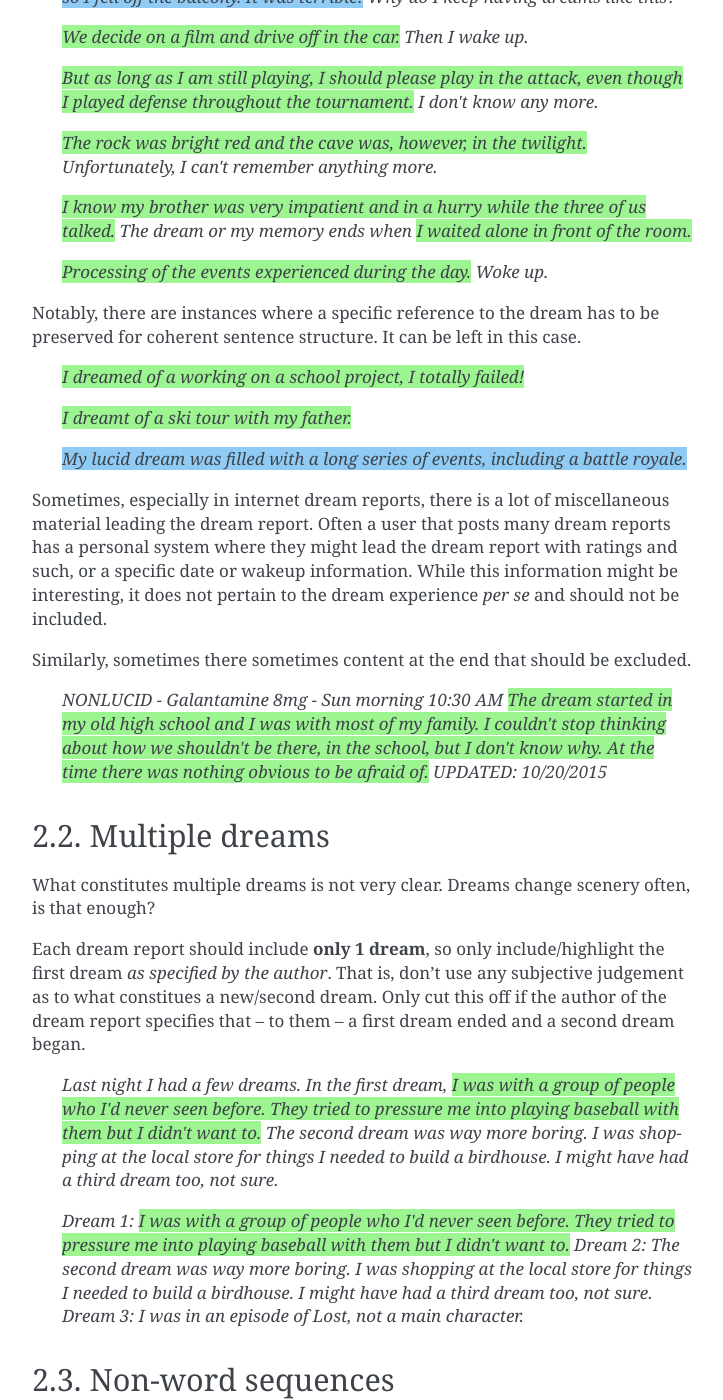
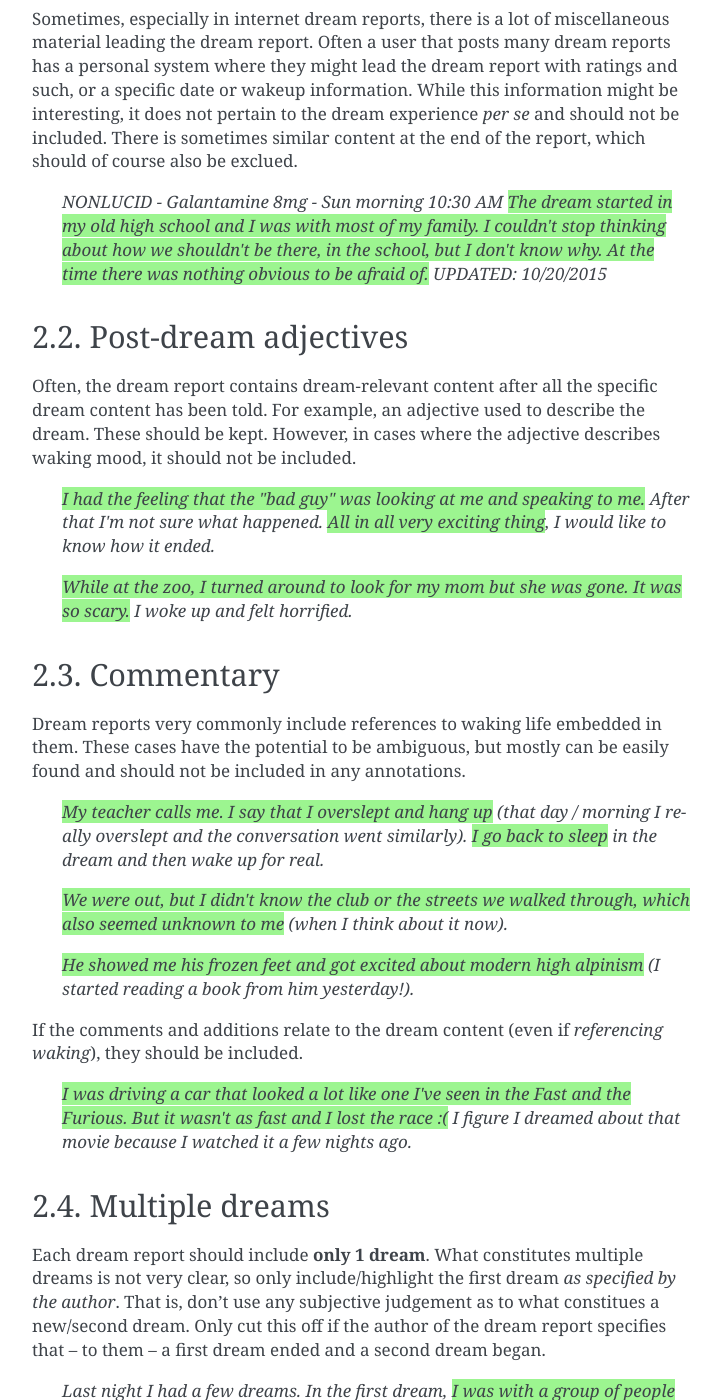
Before and after one commit to remrama/DREaM, a Sphinx documentation site: the page built from docs/source/annotation.rst, in a window 1280 px wide and 1400 px high, scrolled down 1339 px. Shown: the whole window, without its empty margins (388-1111 px from the left). Built offline with Sphinx 7.4.7, drawn with Linux system fonts in a browser that asks for light colours; some of the changed text lies outside the part shown.

Commit message:
more testing

```diff
--- a/docs/source/annotation.rst
+++ b/docs/source/annotation.rst
@@ -1,17 +1,7 @@
 Annotation rules
 ================
 
-The ultimate goal is to highlight any text that refers to dream content, and leave the rest unmarked. Dream content *in this context* refers to any mental activity (or description thereof) that occured during sleep.
-
-.. note::
-
-   All example dream reports in this manual will be indented and italiced as above. Any dream content that should be included in the annotation will be highlighted.
-
-   .. raw:: html
-
-      <p>Dream reports will be highlighted/annotated with 2 colors: Non-lucid dream content will be highlighted in <span class="nonlucid">this color</span>. Lucid dream content will be highlighted in <span class="lucid">this color</span>.</p>
-
-In most cases, the non-dream or excess content is at the beginning and end of the dream report. Thus, it is common to highlight a large "middle chunk" of the dream report to denote all the dream content.
+The ultimate goal is to highlight any text that refers to dream content, and leave the rest unmarked. Dream content *in this context* refers to any mental activity that occurred during sleep, including content that is descriptive of the experience.
 
 For example
 
@@ -19,18 +9,22 @@ For example
 
    <blockquote>
    <em>
-   <p>Last night I had another work dream. <span class="nonlucid">I was serving tables at the restaurant I work at but couldn't keep up with all the customer demands.</span> This probably relates to the large amount of stress I've been under from certain life circumstances.</p>
+   <p>Last night I had another work dream. <span class="nonlucid">I was serving tables at the restaurant I work at but couldn't keep up with all the customer demands</span> (this actually happened at work a few days ago). <span class="nonlucid">Eventually I got so frustrated that I quit on the spot! I felt so relieved</span>, then I woke up.</p>
    </em>
    </blockquote>
 
 
+.. raw:: html
 
-In most cases, *non-dream content* appears at the beginning and end (3.2) of the report. But there are also passages like this within the report (3.3). In some cases, some reports even turn out to be devoid of dream content; these reports then have to be completely deleted (3.4). The modification of reports is not without problems, since the difference between whether the passage in question relates to the dream content is often not clear from the semantic content of the report. Therefore problematic examples are discussed in a further section (3.5).
+   <p>Dream reports will be highlighted/annotated with 2 colors: Non-lucid dream content will be highlighted in <span class="nonlucid">this color</span>. Lucid dream content will be highlighted in <span class="lucid">this color</span>.</p>
 
 
+.. centered::
+   Specific cases are mentioned with examples below.
 
-Intro/outro content
--------------------
+
+Intro/outro excess
+------------------
 
 Intro statements such as "I dreamt that ..." are **not included in the report**. Outro statements such as "... and then I woke up" are **not included in the report**.
 
@@ -44,8 +38,6 @@ Intro statements such as "I dreamt that ..." are **not included in the report**.
 
    <p>I can only remember that <span class="nonlucid">I was standing in a place talking to people.</span></p>
 
-   <p>Forward dream. <span class="nonlucid">Already dreamed of what I could experience the next day.</span></p>
-
    <p>Last night I had a lucid dream that felt so real. <span class="nonlucid">At first, I was hanging with my friends. Then I thought about how weird it was that my friend didn't look the same as they usually do,</span> <span class="lucid">and realized that I must be dreaming! I thought about what I should do in my dream and decided to fly.</span> This was my first lucid dream in a long time and I was pretty excited about it.</p>
 
    <p>I had a lucid dream in which <span class="lucid">I tried to fly out of my bedroom but couldn't, and so I fell off the balcony. It was terrible!</span> Why do I keep having dreams like this?</p>
@@ -57,8 +49,6 @@ Intro statements such as "I dreamt that ..." are **not included in the report**.
    <p><span class="nonlucid">The rock was bright red and the cave was, however, in the twilight.</span> Unfortunately, I can't remember anything more.</p>
 
    <p><span class="nonlucid">I know my brother was very impatient and in a hurry while the three of us talked.</span> The dream or my memory ends when <span class="nonlucid">I waited alone in front of the room.</span></p>
-
-   <p><span class="nonlucid">Processing of the events experienced during the day.</span> Woke up.</p>
 
    </em>
    </blockquote>
@@ -74,16 +64,11 @@ Notably, there are instances where a specific reference to the dream has to be p
    <p><span class="nonlucid">I dreamed of a working on a school project, I totally failed!</span></p>
 
    <p><span class="nonlucid">I dreamt of a ski tour with my father.</span></p>
-
-   <p><span class="lucid">My lucid dream was filled with a long series of events, including a battle royale.</span></p>
    </em>
    </blockquote>
 
 
-Sometimes, especially in internet dream reports, there is a lot of miscellaneous material leading the dream report. Often a user that posts many dream reports has a personal system where they might lead the dream report with ratings and such, or a specific date or wakeup information. While this information might be interesting, it does not pertain to the dream experience *per se* and should not be included.
-
-Similarly, sometimes there sometimes content at the end that should be excluded.
-
+Sometimes, especially in internet dream reports, there is a lot of miscellaneous material leading the dream report. Often a user that posts many dream reports has a personal system where they might lead the dream report with ratings and such, or a specific date or wakeup information. While this information might be interesting, it does not pertain to the dream experience *per se* and should not be included. There is sometimes similar content at the end of the report, which should of course also be exclued.
 
 .. raw:: html
 
@@ -94,13 +79,54 @@ Similarly, sometimes there sometimes content at the end that should be excluded.
    </blockquote>
 
 
+Post-dream adjectives
+---------------------
+
+Often, the dream report contains dream-relevant content after all the specific dream content has been told. For example, an adjective used to describe the dream. These should be kept. However, in cases where the adjective describes waking mood, it should not be included.
+
+.. raw:: html
+
+   <blockquote>
+   <em>
+   <p><span class="nonlucid">I had the feeling that the "bad guy" was looking at me and speaking to me.</span> After that I'm not sure what happened. <span class="nonlucid">All in all very exciting thing</span>, I would like to know how it ended.</p>
+
+   <p><span class="nonlucid">While at the zoo, I turned around to look for my mom but she was gone. It was so scary.</span> I woke up and felt horrified.</p>
+   </em>
+   </blockquote>
+
+
+
+Commentary
+----------
+
+Dream reports very commonly include references to waking life embedded in them. These cases have the potential to be ambiguous, but mostly can be easily found and should not be included in any annotations.
+
+.. raw:: html
+
+   <blockquote>
+   <em>
+   <p><span class="nonlucid">My teacher calls me. I say that I overslept and hang up</span> (that day / morning I really overslept and the conversation went similarly). <span class="nonlucid">I go back to sleep</span> in the dream and then wake up for real.</p>
+   <p><span class="nonlucid">We were out, but I didn't know the club or the streets we walked through, which also seemed unknown to me</span> (when I think about it now).</p>
+   <p><span class="nonlucid">He showed me his frozen feet and got excited about modern high alpinism</span> (I started reading a book from him yesterday!).</p>
+   </em>
+   </blockquote>
+
+If the comments and additions relate to the dream content (even if *referencing waking*), they should be included.
+
+.. raw:: html
+
+   <blockquote>
+   <em>
+   <p><span class="nonlucid">I was driving a car that looked a lot like one I've seen in the Fast and the Furious. But it wasn't as fast and I lost the race :(</span> I figure I dreamed about that movie because I watched it a few nights ago.</p>
+   </em>
+   </blockquote>
+
+
 
 Multiple dreams
 ---------------
 
-What constitutes multiple dreams is not very clear. Dreams change scenery often, is that enough?
-
-Each dream report should include **only 1 dream**, so only include/highlight the first dream *as specified by the author*. That is, don't use any subjective judgement as to what constitues a new/second dream. Only cut this off if the author of the dream report specifies that – to them – a first dream ended and a second dream began.
+Each dream report should include **only 1 dream**. What constitutes multiple dreams is not very clear, so only include/highlight the first dream *as specified by the author*. That is, don't use any subjective judgement as to what constitues a new/second dream. Only cut this off if the author of the dream report specifies that – to them – a first dream ended and a second dream began.
 
 .. raw:: html
 
@@ -113,28 +139,17 @@ Each dream report should include **only 1 dream**, so only include/highlight the
    </blockquote>
 
 
-
-
 Non-word sequences
 ------------------
 
-It's common to use a non-word sequence of characters, like emojis, for expression. These should be included in the highlighted dream content.
+Expressive non-word character sequences, like emojis, should be included. If the character sequence is otherwise arbitrary and not related to dream content, do not include.
 
 .. raw:: html
 
    <blockquote>
    <em>
    <p>I just woke up. In my most recent dream <span class="nonlucid">I didn't stop running until I ran into a forest that had no trail. I couldn't figure out where to go so I just started wading through bushes in a random direction :/</span></p>
-   </em>
-   </blockquote>
 
-
-If the character sequence is otherwise arbitrary and not related to dream content, do not include.
-
-.. raw:: html
-
-   <blockquote>
-   <em>
    <p>So much happened in my dream! <span class="nonlucid">I was walking on a mountain and then I started to get frightened.</span> ----------------------- <span class="nonlucid">I didn't care about the fear, and decided to continue on.</span></p>
    </em>
    </blockquote>
@@ -144,7 +159,7 @@ If the character sequence is otherwise arbitrary and not related to dream conten
 Incomplete content
 ------------------
 
-Sometimes there are very short reports that have no real discernible content, only a vague statement of what happened. This should not be included/annotated.
+Sometimes there are very short reports that have no real discernible content, only a vague statement of what happened. These should not be included/annotated.
 
 .. raw:: html
 
@@ -153,54 +168,10 @@ Sometimes there are very short reports that have no real discernible content, on
    <p>I had a memory only in the morning when I woke up, then forgot it.</p>
    <p>It was entire night of chase dreams. Anxiety dreams.</p>
    <p>I had a precognitive dream. I dreamt of what I would experience the next day.</p>
+   <p>Processing of the events experienced during the day. Woke up.</p>
    </em>
    </blockquote>
 
-
-Commentary
-----------
-
-Dream reports very commonly include references to waking life embedded in them. These cases have the potential to be ambiguous, but mostly can be easily found and should not be included in any annotations.
-
-.. raw:: html
-
-   <blockquote>
-   <em>
-   <p><span class="nonlucid">My teach calls me. I say that I overslept and hang up</span> (that day / morning I really overslept and the conversation went similarly). <span class="nonlucid">I go back to sleep</span> in the dream and then wake up for real.</p>
-   <p><span class="nonlucid">Although I didn't know the disco and the streets we walked through, which also seemed unknown to me</span> (when I think about it now).</p>
-   <p><span class="nonlucid">He showed me his frozen feet and got excited about modern high alpinism</span> (I started reading a book from him yesterday!).</p>
-   </em>
-   </blockquote>
-
-If the comments and additions relate to the dream content (even if *referencing waking*) should be retained.
-
-.. raw:: html
-
-   <blockquote>
-   <em>
-   <p><span class="nonlucid">Drove a car race in black and white in very, very old racing cars. It was actually quite nice. An adventure.</span></p>
-
-   <p><span class="nonlucid">I was driving a car that looked a lot like one I've seen in the Fast and the Furious. But it wasn't as fast and I lost the race :(</span> I figure I dreamed about that movie because I watched it a few nights ago.</p>
-   </em>
-   </blockquote>
-
-
-Post-dream adjectives
----------------------
-
-Often, the dream report contains dream-relevant content after all the specific dream content has been told. For example, an adjective used to describe the dream. These should be kept.
-
-In cases where the adjective describes waking mood, it should not be included.
-
-.. raw:: html
-
-   <blockquote>
-   <em>
-   <p><span class="nonlucid">I had the feeling that the "bad guy" was looking at me and speaking to me.</span> After that I'm not suer what happened. <span class="nonlucid">All in all very exciting thing</span>, I would like to know how it ended.</p>
-
-   <p><span class="nonlucid">While at the zoo, I turned around to look for my mom but she was gone. It was so scary.</span> I woke up and felt horrified.</p>
-   </em>
-   </blockquote>
 
 
 
@@ -227,7 +198,7 @@ But for annotating dreams, it is important to highlight lucid portions of a drea
 
 
 
-In this case, you as the annotator are the judge of lucidity. That is, even if the author doesn't use the phrase "lucid", but they otherwise make it clear that are aware of the dream, then it is lucid.
+In this case, you as the annotator are the judge of lucidity. That is, even if the author doesn't use the phrase "lucid", but they otherwise make it clear that they are aware of the dream, then it is lucid.
 
 .. raw:: html
 
@@ -235,7 +206,7 @@ In this case, you as the annotator are the judge of lucidity. That is, even if t
    <em>
    <p>I always have this nightmare. <span class="nonlucid">I am running away from an attacker, but I'm moving very slow and my legs won't work they way I want them to.</span> But in this instance, <span class="lucid">I recognized that I was dreaming and decided to wake up.</span> Then I did.</p>
 
-   <p>I always have this nightmare. <span class="nonlucid">I am running away from an attacker, but I'm moving very slow and my legs won't work they way I want them to.</span> But in this instance, <span class="lucid">I thought "this isn't real" and decided to wake up.</span> Then I did. How great! s</p>
+   <p>I always have this nightmare. <span class="nonlucid">I am running away from an attacker, but I'm moving very slow and my legs won't work they way I want them to.</span> But in this instance, <span class="lucid">I thought "this isn't real" and decided to wake up.</span> Then I did. How great!</p>
    </em>
    </blockquote>
 
@@ -250,13 +221,13 @@ Be conservative. If they imply knowing the experience was not real, but not that
    </blockquote>
 
 
-Lucidity is often fleeting.
+Lucidity is often fleeting. If the author states that lucidity might have dissipated, that should be included in the end of the lucid annotation.
 
 .. raw:: html
 
    <blockquote>
    <em>
-   <p>I finally had a lucid dream! <span class="nonlucid">At first I was walking along my old neighborhood street.</span> <span class="lucid">Then I became lucid and tried to find my friend, because we always said we would meet up in a lucid dream.</span> But the lucidity quickly faded and I was in a non-lucid dream again. <span class="nonlucid">I walked into the nearest house and asked for syrup.</span> What is that??</p>
+   <p>I finally had a lucid dream! <span class="nonlucid">At first I was walking along my old neighborhood street.</span> <span class="lucid">Then I became lucid and tried to find my friend, because we always said we would meet up in a lucid dream. But the lucidity quickly faded and I was in a non-lucid dream again.</span> <span class="nonlucid">I walked into the nearest house and asked for syrup.</span> What is that??</p>
    </em>
    </blockquote>
 
--- a/docs/source/background.rst
+++ b/docs/source/background.rst
@@ -8,24 +8,21 @@ Background
    Please IGNORE.
 
 
-The dream report plays a central role in psychological dream research (`Schredl, 2018 <https://www.palgrave.com/gp/book/9783319954523>`_, especially Chapter 3). Despite future possibilities (e.g., `Horikawa et al., 2013 <https://doi.org/10.1126/science.1234330>`_), a subjective dream report provided upon awakening is the only window available to the mentation that occurs during sleep. Thus, the dream report is the basis for studying dream content. Though dream experiences can be reported in drawings (e.g., `Leuschner et al., 1994 <https://doi.org/10.1037/h0094387>`_), in most studies the participant reports the dream experience in written/typed or recorded audio form. Before recorded or written reports can be used for further dream content analysis, they must first be digitized.
-
-Once in typed digital form, the dream report is pre-processed (i.e., *cleaned*) before going on to formal analysis and results. **This manual describes the rules/guidelines for annotating dream reports.**
+The dream report plays a central role in psychological dream research (`Schredl, 2018 <http://doi.org/10.1007/978-3-319-95453-0>`_, especially Chapter 3). A subjective description of the dream is the only window available to the mentation that occurs during sleep. Dream reports are typically provided through written or recorded report, and there are rare instances of dreams reported via drawings (e.g., `Leuschner et al., 1994 <https://doi.org/10.1037/h0094387>`_). Despite promising objective approaches to documenting dreams, such as using recorded brain activity to reconstruct the dream content (e.g., `Horikawa et al., 2013 <https://doi.org/10.1126/science.1234330>`_), such applications are still far away from large-scale implementation. Thus, we have to work with verbal dream reports (`Windt, 2013 <https://doi.org/10.3389/fnhum.2013.00708>`_).
 
 The obvious question is, can we trust dream reports? See `Windt, 2013 <https://doi.org/10.3389/fnhum.2013.00708>`_ and `Rosen, 2013 <https://doi.org/10.3389/fpsyg.2013.00514>`_ for alternate accounts.
 
-The first step involves entering the hand-written or voice-recorded reports into a computer. Particular attention must be paid to linguistically incorrect reports (2.1), illegible passages (2.2) and comments (2.3). Then all contents of the report that have nothing to do with the actual dream content must be deleted (3). This can be necessary at the beginning (3.1), at the end (3.2) and within the report (3.3). However, it can also concern complete reports if they do not contain any dream content (3.4). Now it is also possible to speak of a dream report in the true sense of the word.
-
-Another point can then be instructions for dream content analysis (4).
-
-At the end of this manual there are some dream reports on practicing this instruction (5).
 
 **Further reading**
 
-- `Antrobus, J. (1983). REM and NREM sleep reports: Comparison of word frequencies by cognitive class, Psychophysiology. <https://doi.org/10.1111/j.1469-8986.1983.tb03015.x>`_
-- Antrobus, J., ... (1977). Psycholinguistic coding manual....
+- `Schredl, M. (2010). Characteristics and contents of dreams. International Review of Neurobiology <https://doi.org/10.1016/S0074-7742(10)92007-2>`_
+- `Antrobus, J. (1983). REM and NREM sleep reports: Comparison of word frequencies by cognitive class. Psychophysiology. <https://doi.org/10.1111/j.1469-8986.1983.tb03015.x>`_
+- Antrobus, J. S., Schnee, R., Lynn, A., Silverman, S., & Offer, V. (1976). A psycholinguistic coding manual for reports of sleep experience. *Educational Testing Service Collection*, 8737.
 - `Cipolli, C., & Poli, D. (1992). Story structure in verbal reports of mental sleep experience after awakening in REM sleep. SLEEP. <https://doi.org/10.1093/sleep/15.2.133>`_
 - `Foulkes, D., & Schmidt, M. (1983). Temporal sequence and unit composition in dream reports from different stages of sleep. SLEEP. <https://doi.org/10.1093/sleep/6.3.265>`_
 - `Salzarulo, P., & Cipolli, C. (1979). Linguistic organization and cognitive implications of REM and NREM sleep-related reports. Perceptual and Motor Skills. <https://doi.org/10.2466/pms.1979.49.3.767>`_
 - `Schredl, M. (2018). Researching Dreams: The Fundamentals. Palgrave Macmillan. <http://doi.org/10.1007/978-3-319-95453-0>`_
-- `Schredl, M. (2010). Dream content analysis: Basic principles. International Journal of Dream Research. <https://www.researchgate.net/profile/Michael-Schredl/publication/47541051_Dream_content_analysis_Basic_principles/links/5687b01b08aebccc4e1522bb/Dream-content-analysis-Basic-principles.pdf>`_
+- `Windt, J. M. (2013). Reporting dream experience: Why (not) to be skeptical about dream reports. Frontiers in Human Neuroscience. <https://doi.org/10.3389/fnhum.2013.00708>`_
+- Windt, J. M. (2015). Dreaming: A conceptual framework for philosophy of mind and empirical research. MIT press.
+- `Rosen, M. G. (2013). What I make up when I wake up: anti-experience views and narrative fabrication of dreams. Frontiers in Psychology. <https://doi.org/10.3389/fpsyg.2013.00514>`_
+- Winget, C., & Kramer, M. (1979). Dimensions of dreams.
```
Also changed, not shown: docs/source/index.rst (+4 -6 lines).
